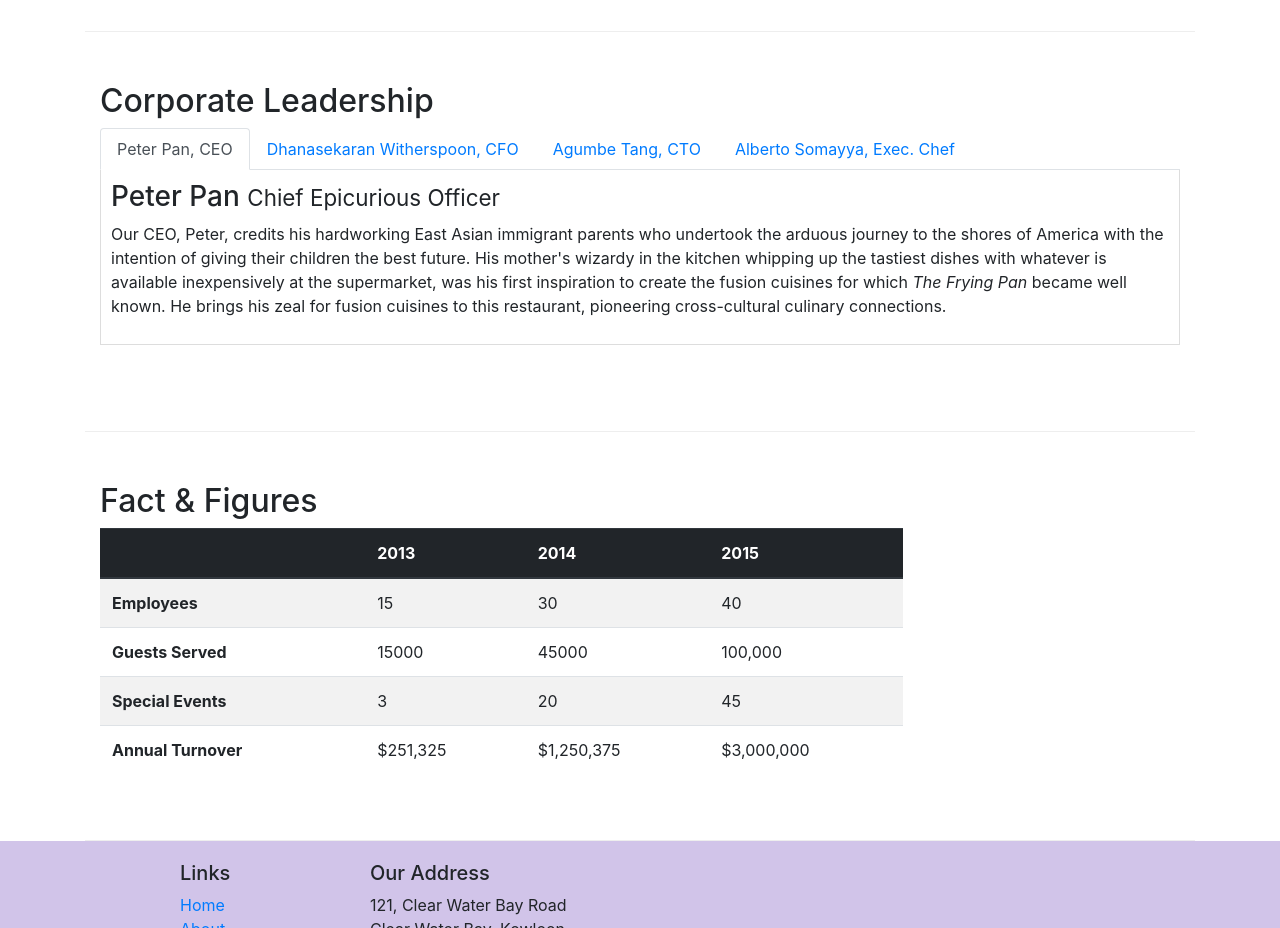
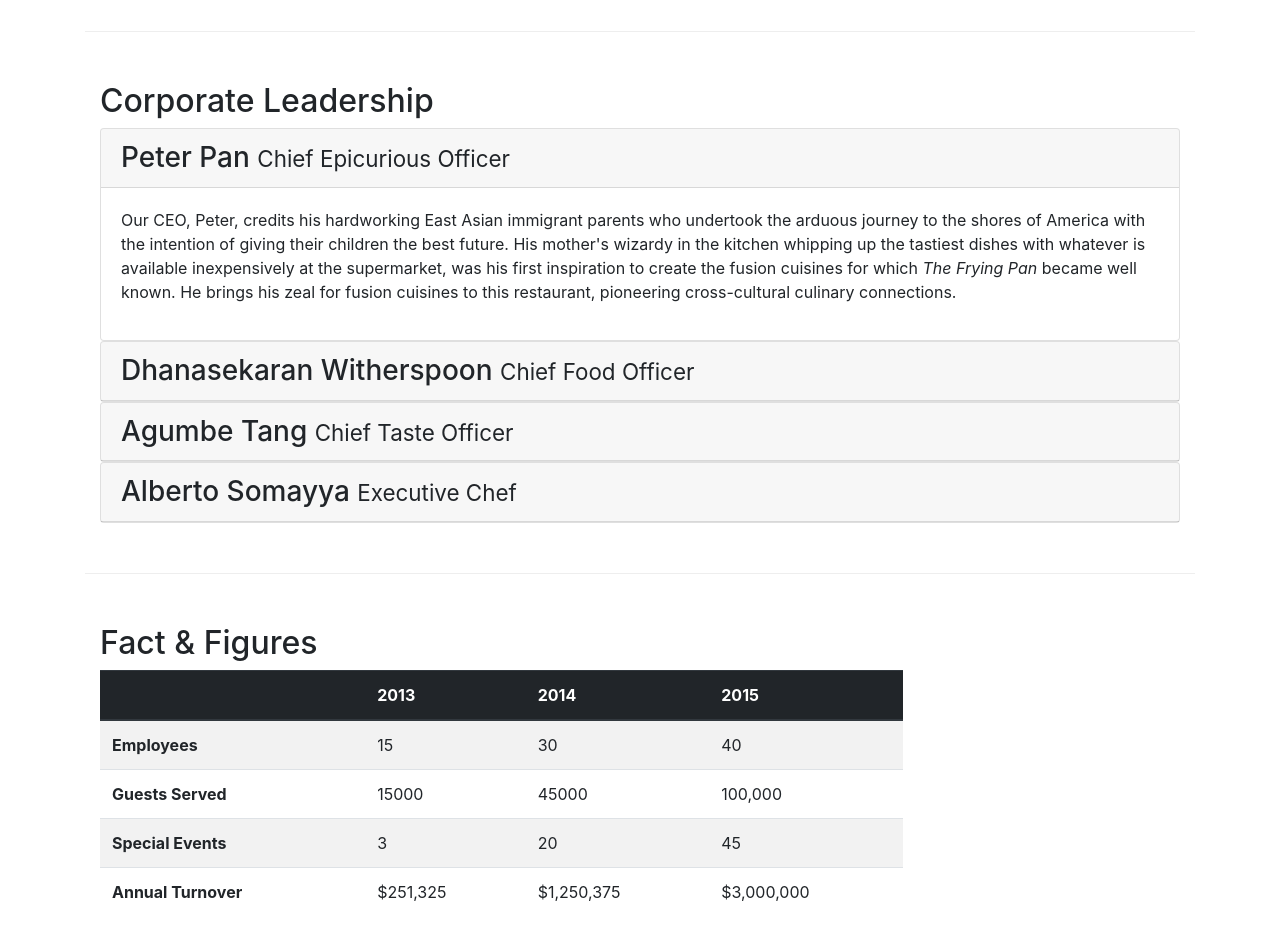
Before and after one commit to shailabhsm/conFusion, a website: page aboutus.html in a window 1280 px wide. Shown: the part 940-1868 px from the top of the page. Drawn offline with nearby package versions, Linux system fonts and the light colour scheme.

Commit message:
Accordion

```diff
--- a/aboutus.html
+++ b/aboutus.html
@@ -107,44 +107,66 @@
             <div class="col-12">
                 <h2>Corporate Leadership</h2>
 
-                <ul class="nav nav-tabs">
-                    <li class="nav-item">
-                        <a class="nav-link active" href="#peter"
-                            role="tab" data-toggle="tab">Peter Pan, CEO</a>
-                    </li>
-                    <li class="nav-item">
-                        <a class="nav-link" href="#danny"
-                            role="tab" data-toggle="tab">Dhanasekaran Witherspoon, CFO</a>
-                    </li>
-                    <li class="nav-item">
-                        <a class="nav-link" href="#agumbe"
-                            role="tab" data-toggle="tab">Agumbe Tang, CTO</a>
-                    </li>
-                    <li class="nav-item">
-                        <a class="nav-link" href="#alberto"
-                            role="tab" data-toggle="tab">Alberto Somayya, Exec. Chef</a>
-                    </li>
-                </ul>
-
-                <div class="tab-content">
-                    <div role="tabpanel" class="tab-pane fade show active" id="peter">
-                        <h3>Peter Pan <small>Chief Epicurious Officer</small></h3>
-                        <p class="d-none d-sm-block">Our CEO, Peter, credits his hardworking East Asian immigrant parents who undertook the arduous journey to the shores of America with the intention of giving their children the best future. His mother's wizardy in the kitchen whipping up the tastiest dishes with whatever is available inexpensively at the supermarket, was his first inspiration to create the fusion cuisines for which <em>The Frying Pan</em> became well known. He brings his zeal for fusion cuisines to this restaurant, pioneering cross-cultural culinary connections.</p>
+                <div id="accordion">
+                    <div class="card">
+                        <div class="card-header" role="tab" id="peterhead">
+                            <h3 class="mb-0">
+                                <a data-toggle="collapse" data-target="#peter">
+                                    Peter Pan <small>Chief Epicurious Officer</small>
+                                </a>
+                            </h3>
+                        </div>
+                        <div role="tabpanel" class="collapse show" id="peter" data-parent="#accordion">
+                            <div class="card-body">
+                                <p class="d-none d-sm-block">Our CEO, Peter, credits his hardworking East Asian immigrant parents who undertook the arduous journey to the shores of America with the intention of giving their children the best future. His mother's wizardy in the kitchen whipping up the tastiest dishes with whatever is available inexpensively at the supermarket, was his first inspiration to create the fusion cuisines for which <em>The Frying Pan</em> became well known. He brings his zeal for fusion cuisines to this restaurant, pioneering cross-cultural culinary connections.</p>
+                            </div>
+                        </div>
                     </div>
 
-                    <div role="tabpanel" class="tab-pane fade" id="danny">
-                        <h3>Dhanasekaran Witherspoon <small>Chief Food Officer</small></h3>
-                        <p class="d-none d-sm-block">Our CFO, Danny, as he is affectionately referred to by his colleagues, comes from a long established family tradition in farming and produce. His experiences growing up on a farm in the Australian outback gave him great appreciation for varieties of food sources. As he puts it in his own words, <em>Everything that runs, wins, and everything that stays, pays!</em></p>
+
+                    <div class="card">
+                        <div class="card-header" role="tab" id="dannyhead">
+                            <h3 class="mb-0">
+                                <a data-toggle="collapse" data-target="#danny">
+                                    Dhanasekaran Witherspoon <small>Chief Food Officer</small>
+                                </a>
+                            </h3>
+                        </div>
+                        <div role="tabpanel" class="collapse fade" id="danny" data-parent="#accordion">
+                            <div class="card-body">
+                                <p class="d-none d-sm-block">Our CFO, Danny, as he is affectionately referred to by his colleagues, comes from a long established family tradition in farming and produce. His experiences growing up on a farm in the Australian outback gave him great appreciation for varieties of food sources. As he puts it in his own words, <em>Everything that runs, wins, and everything that stays, pays!</em></p>
+                            </div>
+                        </div>
                     </div>
 
-                    <div role="tabpanel" class="tab-pane fade" id="agumbe">
-                        <h3>Agumbe Tang <small>Chief Taste Officer</small></h3>
-                        <p class="d-none d-sm-block">Blessed with the most discerning gustatory sense, Agumbe, our CTO, personally ensures that every dish that we serve meets his exacting tastes. Our chefs dread the tongue lashing that ensues if their dish does not meet his exacting standards. He lives by his motto, <em>You click only if you survive my lick.</em></p>
+                    <div class="card">
+                        <div class="card-header" role="tab" id="agumbehead">
+                            <h3 class="mb-0">
+                                <a data-toggle="collapse" data-target="#agumbe">
+                                    Agumbe Tang <small>Chief Taste Officer</small>
+                                </a>
+                            </h3>
+                        </div>
+                        <div role="tabpanel" class="collapse fade" id="agumbe" data-parent="#accordion">
+                            <div class="card-body">
+                                <p class="d-none d-sm-block">Blessed with the most discerning gustatory sense, Agumbe, our CTO, personally ensures that every dish that we serve meets his exacting tastes. Our chefs dread the tongue lashing that ensues if their dish does not meet his exacting standards. He lives by his motto, <em>You click only if you survive my lick.</em></p>
+                            </div>
+                        </div>
                     </div>
 
-                    <div role="tabpanel" class="tab-pane fade" id="alberto">
-                        <h3>Alberto Somayya <small>Executive Chef</small></h3>
-                        <p class="d-none d-sm-block">Award winning three-star Michelin chef with wide International experience having worked closely with whos-who in the culinary world, he specializes in creating mouthwatering Indo-Italian fusion experiences. He says, <em>Put together the cuisines from the two craziest cultures, and you get a winning hit! Amma Mia!</em></p>
+                    <div class="card">
+                        <div class="card-header" role="tab" id="albertohead">
+                            <h3 class="mb-0">
+                                <a data-toggle="collapse" data-target="#alberto">
+                                    Alberto Somayya <small>Executive Chef</small>
+                                </a>
+                            </h3>
+                        </div>
+                        <div role="tabpanel" class="collapse fade" id="alberto" data-parent="#accordion">
+                            <div class="card-body">
+                                <p class="d-none d-sm-block">Award winning three-star Michelin chef with wide International experience having worked closely with whos-who in the culinary world, he specializes in creating mouthwatering Indo-Italian fusion experiences. He says, <em>Put together the cuisines from the two craziest cultures, and you get a winning hit! Amma Mia!</em></p>
+                            </div>
+                        </div>
                     </div>
                 </div>
             </div>
```
